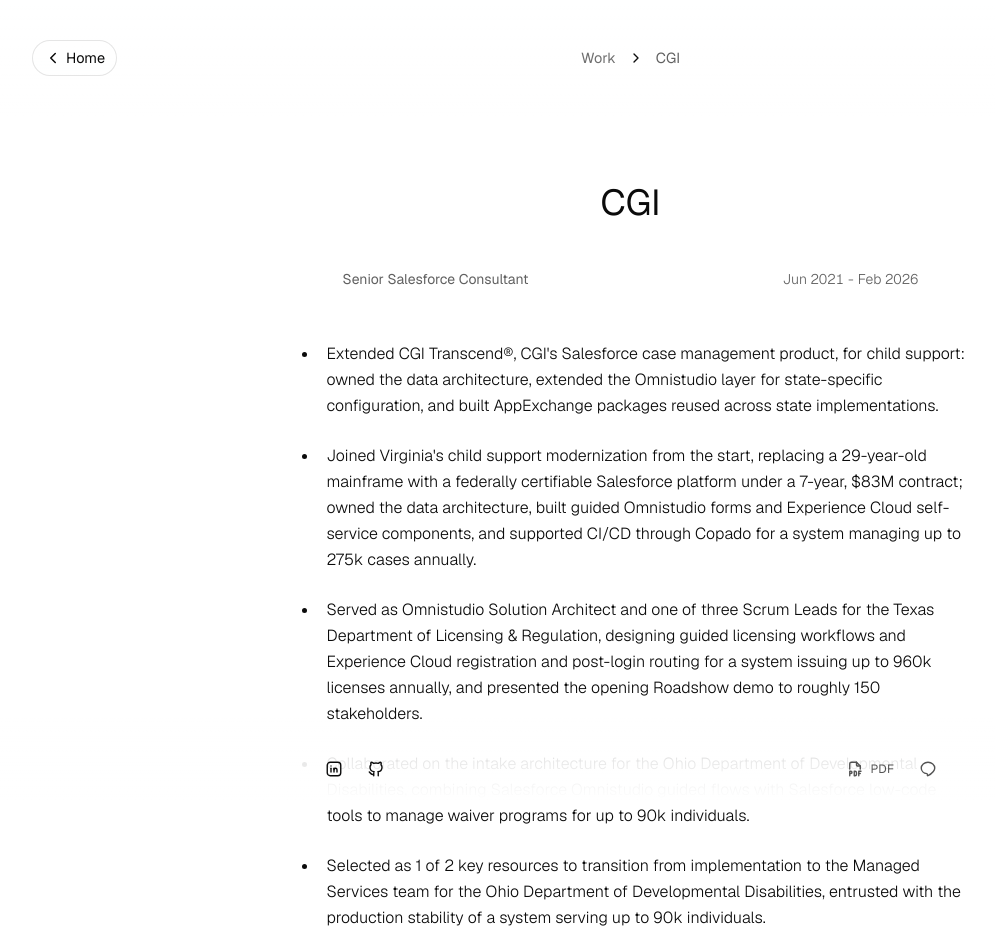
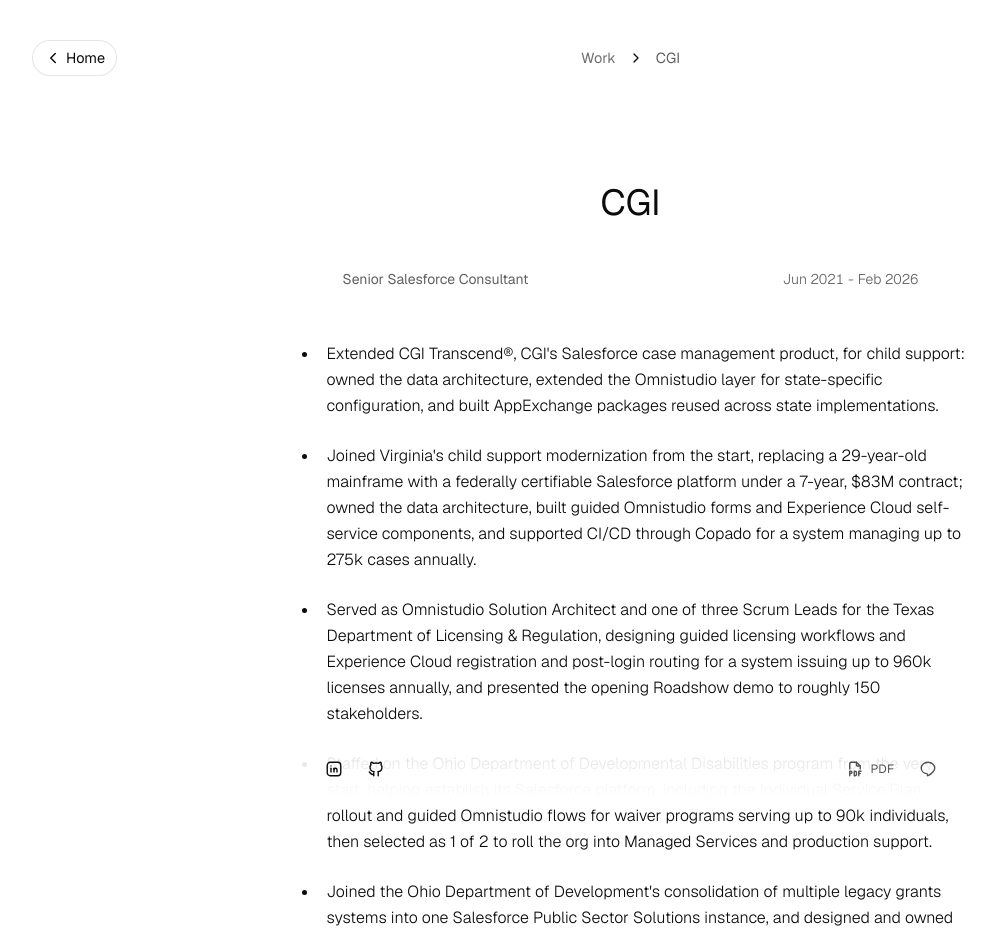
Before and after one commit to ryanww321/Portfolio, a Next.js app: page /work/cgi in a window 1280 px wide. Shown: the top 935 px of the page, without its empty margins (2-997 px from the left). Built offline with nearby package versions, Linux system fonts and the light colour scheme.

Commit message:
Merge the two Ohio DODD bullets and note the from-the-start staffing
Co-Authored-By: Claude Opus 5.5 (1M context) <noreply@anthropic.com>
Claude-Session: https://claude.ai/code/session_01PBi32bzueCV3eTmEgZJTfr

```diff
--- a/data/workExperience.ts
+++ b/data/workExperience.ts
@@ -55,8 +55,7 @@ export const workExperience: WorkExperience[] = [
       "Extended CGI Transcend®, CGI's Salesforce case management product, for child support: owned the data architecture, extended the Omnistudio layer for state-specific configuration, and built AppExchange packages reused across state implementations.",
       "Joined Virginia's child support modernization from the start, replacing a 29-year-old mainframe with a federally certifiable Salesforce platform under a 7-year, $83M contract; owned the data architecture, built guided Omnistudio forms and Experience Cloud self-service components, and supported CI/CD through Copado for a system managing up to 275k cases annually.",
       "Served as Omnistudio Solution Architect and one of three Scrum Leads for the Texas Department of Licensing & Regulation, designing guided licensing workflows and Experience Cloud registration and post-login routing for a system issuing up to 960k licenses annually, and presented the opening Roadshow demo to roughly 150 stakeholders.",
-      "Collaborated on the intake architecture for the Ohio Department of Developmental Disabilities, combining Salesforce Omnistudio guided flows with Salesforce low-code tools to manage waiver programs for up to 90k individuals.",
-      "Selected as 1 of 2 key resources to transition from implementation to the Managed Services team for the Ohio Department of Developmental Disabilities, entrusted with the production stability of a system serving up to 90k individuals.",
+      "Staffed on the Ohio Department of Developmental Disabilities program from the very start, helping establish its Salesforce platform, including the Individual Service Plan rollout and guided Omnistudio flows for waiver programs serving up to 90k individuals, then selected as 1 of 2 to roll the org into Managed Services and production support.",
       "Joined the Ohio Department of Development's consolidation of multiple legacy grants systems into one Salesforce Public Sector Solutions instance, and designed and owned its data architecture alongside the Omnistudio Flexcards, Omniscripts, Data Mappers, and Integration Procedures automating grant intake.",
       "Owned the Salesforce data architecture for the Massachusetts Executive Office of Education, building Omnistudio solutions for education workflows and managing metadata deployments across environments with Copado.",
       "Helped facilitate a UAT stabilization phase for the Texas Department of Licensing & Regulation alongside the other two Scrum Leads, coordinating 5+ engineers through 30+ complex defects while personally fixing defects, including the most complicated Omniscript ones; critical and high-severity defects cleared and UAT resumed on schedule.",
```
